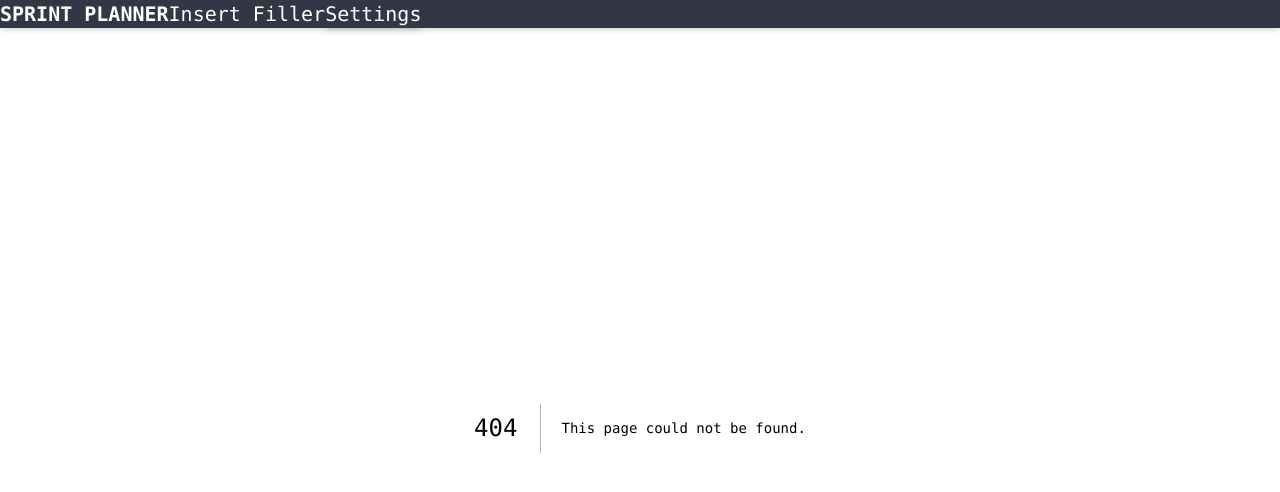
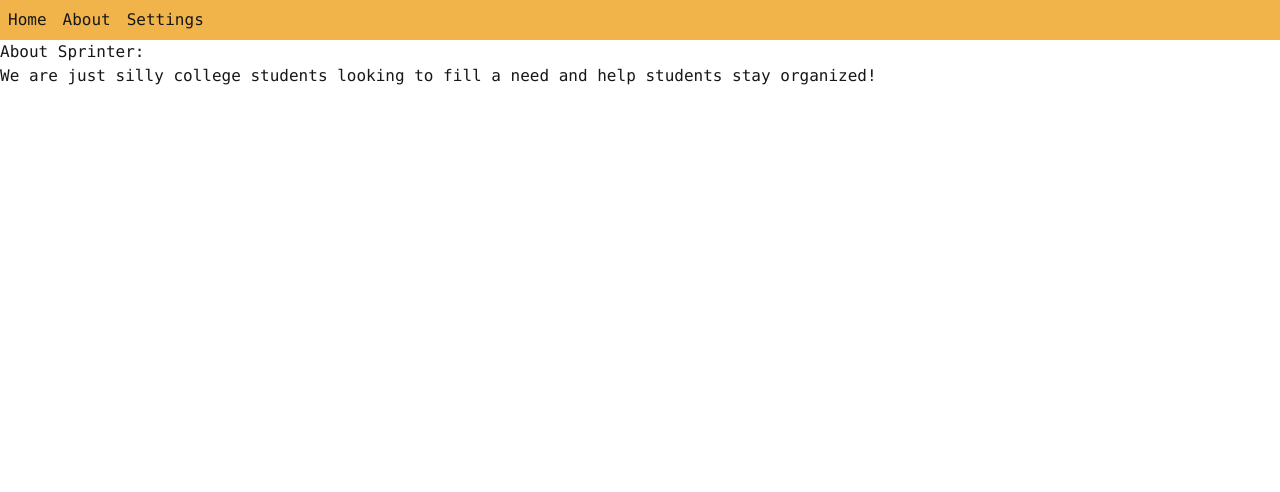
Before and after one commit to MP-Studios/SprintPlanner-Frontend, a Next.js app in the folder mp-labs/: page /about in a window 1280 px wide. Before the commit this address had no page. Shown: the top 492 px of the page. Built offline with nearby package versions, Linux system fonts and the light colour scheme.

Commit message:
#11 && #4 - implemented navbar and pulled Today into a new View

```diff
--- /dev/null
+++ b/mp-labs/src/app/about/page.tsx
@@ -0,0 +1,8 @@
+export default function settings(){
+    return(
+        <div>
+            <h1>About Sprinter:</h1>
+            <p>We are just silly college students looking to fill a need and help students stay organized!</p>
+        </div>
+    );
+}
--- a/mp-labs/src/app/assignments/assignment.tsx
+++ b/mp-labs/src/app/assignments/assignment.tsx
@@ -80,7 +80,6 @@ export default function AssignmentsPage() {
     <div className="assignment p-6 bg-white shadow-lg overflow-hidden h-screen flex flex-col">
       <h1 className="text-xl font-semibold mb-4">Assignments</h1>
       {showAlternativeView ? <AlternateView /> : <DefaultView />}
-
       <button
         onClick={() => setShowAlternativeView(!showAlternativeView)}
         className="bg-blue-500 text-white px-4 py-2 rounded hover:bg-blue-600"
@@ -101,13 +100,13 @@ export default function AssignmentsPage() {
             value={form.className}
             onChange={handleChange}
             className="w-full border rounded px-2 py-1"
-            placeholder="e.g. Math 101"
+            placeholder="Math 101"
           />
         </div>
 
         <div>
           <label className="block mb-1 font-medium" htmlFor="Name">
-            Assignment Name
+            Assignment
           </label>
           <input
             id="Name"
@@ -116,7 +115,7 @@ export default function AssignmentsPage() {
             value={form.Name}
             onChange={handleChange}
             className="w-full border rounded px-2 py-1"
-            placeholder="e.g. Problem Set 5"
+            placeholder="Homework 1"
           />
         </div>
 
@@ -136,7 +135,7 @@ export default function AssignmentsPage() {
 
         <div>
           <label className="block mb-1 font-medium" htmlFor="TaskDetails">
-            Task Details
+            Details
           </label>
           <input
             id="TaskDetails"
@@ -174,7 +173,7 @@ export default function AssignmentsPage() {
 }
 
 function DefaultView(){
-  return <p>Place 'default' creating assignments code in here</p>
+  return <p>Input your assignments in here</p>
   /* Might need to move entire code logic into this function or make two seperate files in this folder for different views */
 }
 
--- a/mp-labs/src/app/calendar.tsx
+++ b/mp-labs/src/app/calendar/calendar.tsx
@@ -1,11 +1,14 @@
 "use client"
 import { useState, useEffect } from "react";
-import AssignmentsPage from "./assignments/assignment";
+import DailyCalendar from "./dailyAssignmentView";
+import Daily from "../favicon.ico";
+
 
 const monthNames = [
   "January", "February", "March", "April", "May", "June",
   "July", "August", "September", "October", "November", "December"
 ];
+
 
 const isLeapYear = (year: number) =>
   (year % 4 === 0 && year % 100 !== 0) || year % 400 === 0;
@@ -13,6 +16,7 @@ const isLeapYear = (year: number) =>
 const getFebDays = (year: number) => (isLeapYear(year) ? 29 : 28);
 
 export default function Calendar() {
+  const [showAlternativeView, setShowAlternativeView] = useState(false);
   const [currentYear, setCurrentYear] = useState(new Date().getFullYear());
   const [currentMonth, setCurrentMonth] = useState(new Date().getMonth());
   const [showMonthList, setShowMonthList] = useState(false);
@@ -64,6 +68,8 @@ export default function Calendar() {
   return (
     <div className="calendar p-6 bg-white shadow-lg overflow-hidden h-screen ml-auto">
       <div className="calendar-header flex justify-between items-center mb-4">
+
+
         <span
           className="month-picker cursor-pointer font-semibold text-lg"
           onClick={toggleMonthList}
@@ -103,16 +109,16 @@ export default function Calendar() {
 
       <div className="calendar-week-days grid grid-cols-7 text-center font-medium mb-2 text-gray-700">
         {["Sun", "Mon", "Tue", "Wed", "Thu", "Fri", "Sat"].map((d) => (
-          <div key={d}>{d}</div>
+          <div key={d} className="flex items-left justify-left">{d}</div>
         ))}
       </div>
 
-      <div className="calendar-days grid grid-cols-7 gap-1 text-center">
+      <div className="calendar-days grid grid-cols-7 gap-1 text-center h-100">
         {daysArray.map((day, idx) =>
           day ? (
             <div
               key={idx}
-              className={`p-2 rounded ${
+              className={`p-2 rounded  h-50 flex items-center justify-center ${
                 day === today.getDate() &&
                 currentMonth === today.getMonth() &&
                 currentYear === today.getFullYear()
@@ -129,21 +135,31 @@ export default function Calendar() {
       </div>
 
       <div className="date-time-formate mt-6 text-center space-y-2">
-        <div className="day-text-formate text-sm font-semibold text-gray-600">TODAY</div>
-        <div className="date-time-value text-lg font-semibold">
-          <div className="time-formate">
-            {time.toLocaleTimeString()}
-          </div>
-          <div className="date-formate">
-            {time.toLocaleDateString(undefined, {
-              year: "numeric",
-              month: "long",
-              day: "numeric",
-              weekday: "long",
-            })}
-          </div>
-        </div>
+        {showAlternativeView ? <AlternateView /> : <DefaultView />}
+        <button
+        onClick={() => setShowAlternativeView(!showAlternativeView)}
+        className="bg-#c5e7f5 text-black px-4 py-2 rounded hover:bg-blue-600"
+      >
+        {showAlternativeView ? (
+         <img src={"../favicon.ico"} alt="Alt icon" width={24} height={24} />
+        ) : (
+          <img src={"../favicon.ico"} alt="Default icon" width={24} height={24} />
+            )}
+      </button>
+
+
       </div>
     </div>
+
+
   );
 }
+
+
+function DefaultView(){
+  return <p></p>
+}
+
+function AlternateView(){
+  return  <DailyCalendar /> //</div>
+}
--- /dev/null
+++ b/mp-labs/src/app/calendar/dailyAssignmentView.tsx
@@ -0,0 +1,27 @@
+'use client';
+import { useState, useEffect } from "react";
+
+export default function DailyCalendar() {
+    const [time, setTime] = useState(new Date());
+
+    return(
+
+         <div>
+         <div className="day-text-formate text-sm font-semibold text-gray-600">TODAY</div>
+        <div className="date-time-value text-lg font-semibold">
+          <div className="time-formate">
+            {time.toLocaleTimeString()}
+          </div>
+          <div className="date-formate">
+            {time.toLocaleDateString(undefined, {
+              year: "numeric",
+              month: "long",
+              day: "numeric",
+              weekday: "long",
+            })}
+          </div>
+        </div>
+        </div>
+
+    );
+}
--- a/mp-labs/src/app/globals.css
+++ b/mp-labs/src/app/globals.css
@@ -31,16 +31,7 @@ body {
   box-sizing: border-box;
 }
 
-body {
-  /* display: flex;
-  height: 100vh;
-  width: 100%;
-  justify-content: center;
-  align-items: center;
-  place-items: center;
-  background: linear-gradient(to right, #9796f0, #42445A);
-  overflow: hidden;  */
-}
+
 
 .calendar {
   height: 100vh;
@@ -53,6 +44,7 @@ body {
 }
 
 .calendar {
+
   box-shadow: rgba(100, 100, 111, 0.2) 0px 7px 29px 0px;
 }
 
--- a/mp-labs/src/app/navbar/NavBar.tsx
+++ b/mp-labs/src/app/navbar/NavBar.tsx
@@ -1,10 +1,13 @@
+"use client";
+
+import Link from "next/link";
+
 export default function NavBar() {
   return (
-      <nav className="bg-[#333745] text-white p-4 shadow-md flex items-center">
-          <h1 className="text-xl font-bold flex">SPRINT PLANNER</h1>
-          <h1 className="text-xl font-Bold items-center">Insert Filler</h1>
-          <h1 className="text-xl font-Bold shadow-md">Settings</h1>
-        </nav>
-
+    <nav style={{ display: "flex", gap: "1rem", padding: "0.5rem", background: "#f0b040f0" }}>
+      <Link href="/">Home</Link>
+      <Link href="/about">About</Link>
+      <Link href="/settings" className="ml-auto">Settings</Link>
+    </nav>
   );
 }
--- a/mp-labs/src/app/page.tsx
+++ b/mp-labs/src/app/page.tsx
@@ -1,6 +1,6 @@
 'use client'
 
-import Calendar from "./calendar";
+import Calendar from "./calendar/calendar";
 import AssignmentsPage from "./assignments/assignment";
 
 export default function Dashboard() {
--- /dev/null
+++ b/mp-labs/src/app/settings/page.tsx
@@ -0,0 +1,5 @@
+export default function settings(){
+    return(
+        <h1>testing this page</h1>
+    );
+}
```
Also changed, not shown: mp-labs/src/app/settings/settings.tsx (deleted).
